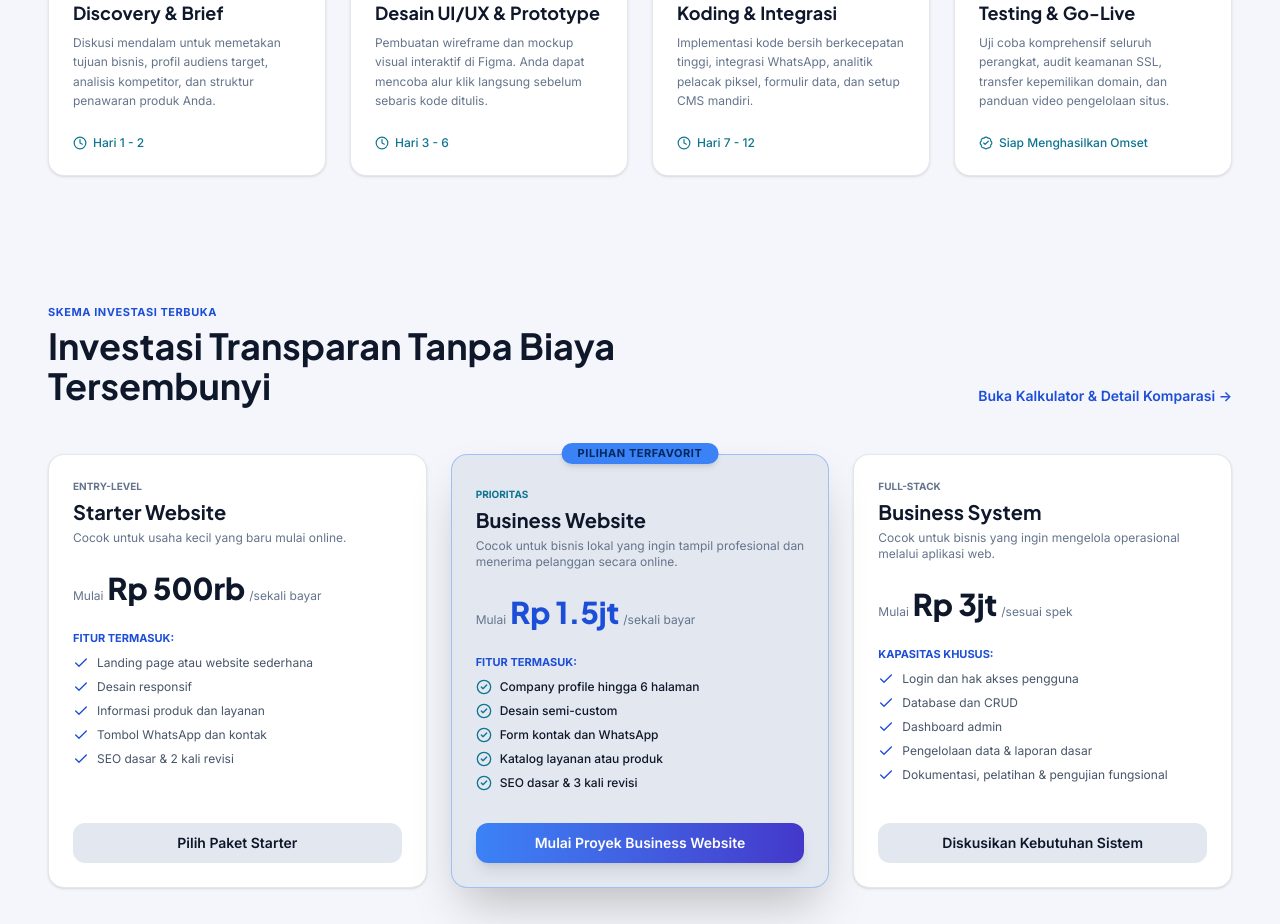
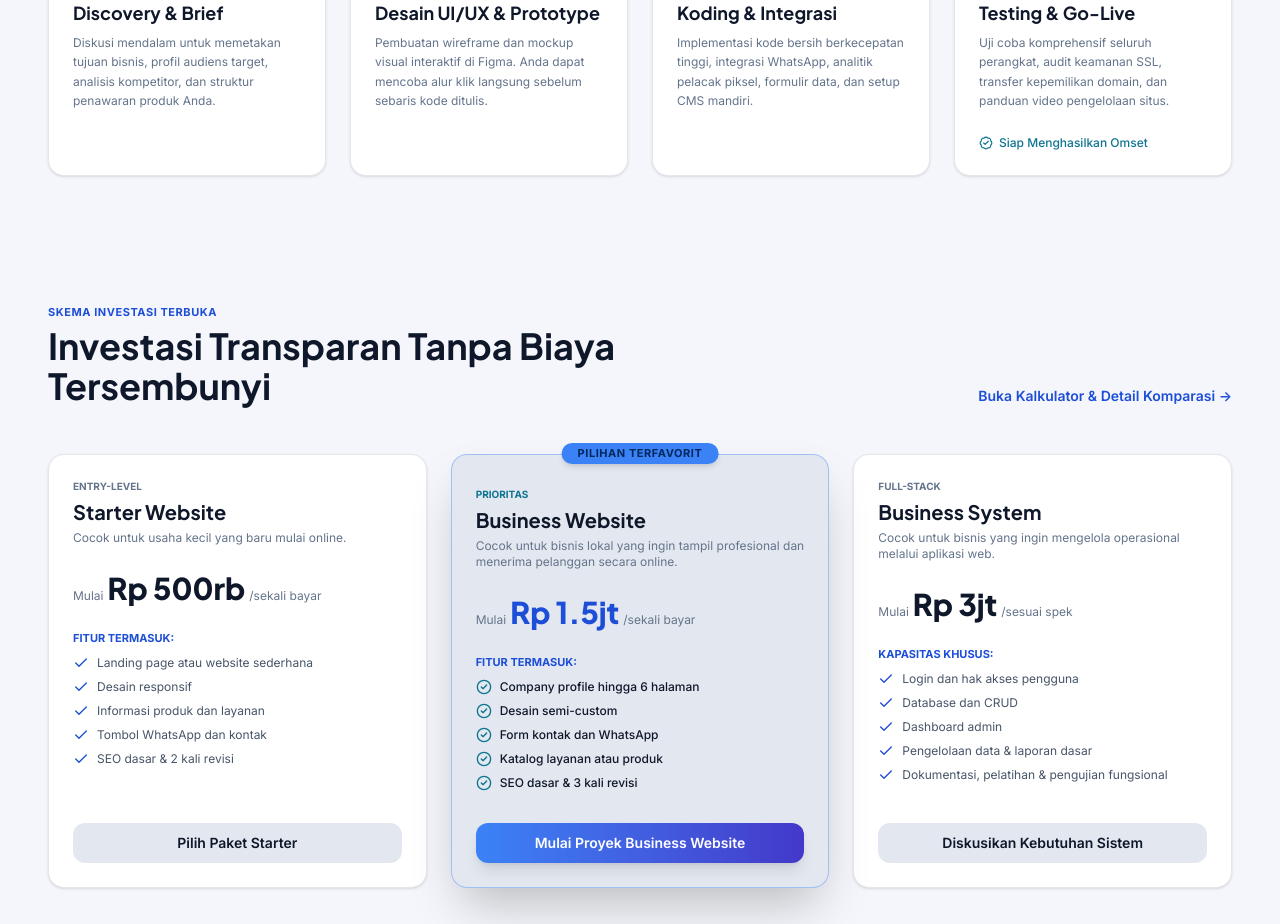
Before and after one commit to nervouz18-spec/Keuva-Website, a React (Vite) app: page / in a window 1280 px wide. Shown: the part 3700-4624 px from the top of the page. Built offline with nearby package versions, Linux system fonts and the light colour scheme; no server answers.

Commit message:
Remove day estimates from homepage workflow steps

```diff
--- a/src/components/BerandaView.tsx
+++ b/src/components/BerandaView.tsx
@@ -528,10 +528,6 @@ export const BerandaView: React.FC<BerandaViewProps> = ({
                   Diskusi mendalam untuk memetakan tujuan bisnis, profil audiens target, analisis kompetitor, dan struktur penawaran produk Anda.
                 </p>
               </div>
-              <div className="pt-2 flex items-center gap-1.5 text-xs text-tertiary font-medium">
-                <Icon name="schedule" className=" text-sm" />
-                <span>Hari 1 - 2</span>
-              </div>
             </div>
 
             {/* Step 2 */}
@@ -545,10 +541,6 @@ export const BerandaView: React.FC<BerandaViewProps> = ({
                   Pembuatan wireframe dan mockup visual interaktif di Figma. Anda dapat mencoba alur klik langsung sebelum sebaris kode ditulis.
                 </p>
               </div>
-              <div className="pt-2 flex items-center gap-1.5 text-xs text-tertiary font-medium">
-                <Icon name="schedule" className=" text-sm" />
-                <span>Hari 3 - 6</span>
-              </div>
             </div>
 
             {/* Step 3 */}
@@ -559,10 +551,6 @@ export const BerandaView: React.FC<BerandaViewProps> = ({
                 <p className="text-xs text-outline leading-relaxed">
                   Implementasi kode bersih berkecepatan tinggi, integrasi WhatsApp, analitik pelacak piksel, formulir data, dan setup CMS mandiri.
                 </p>
-              </div>
-              <div className="pt-2 flex items-center gap-1.5 text-xs text-tertiary font-medium">
-                <Icon name="schedule" className=" text-sm" />
-                <span>Hari 7 - 12</span>
               </div>
             </div>
 
```
